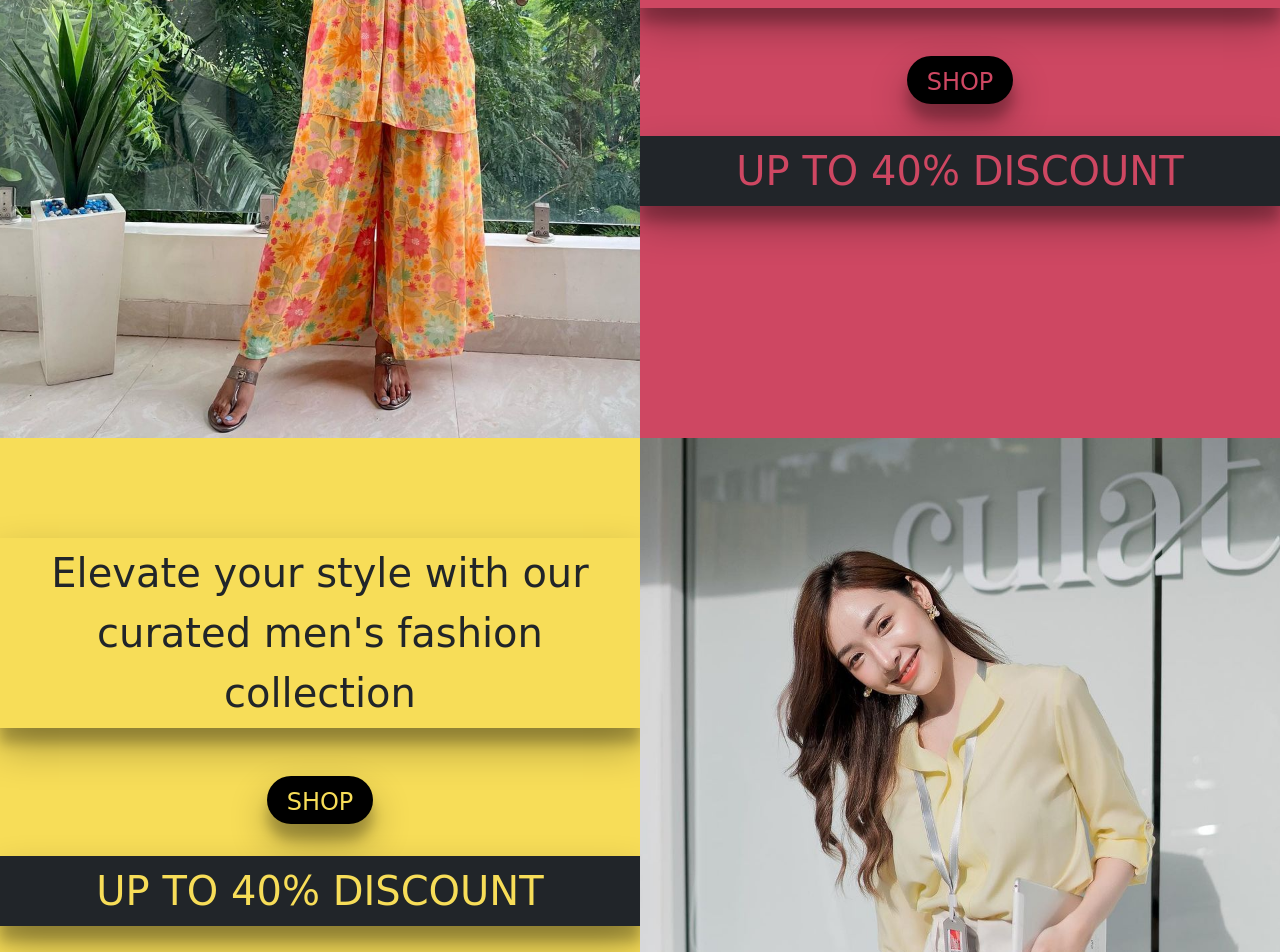
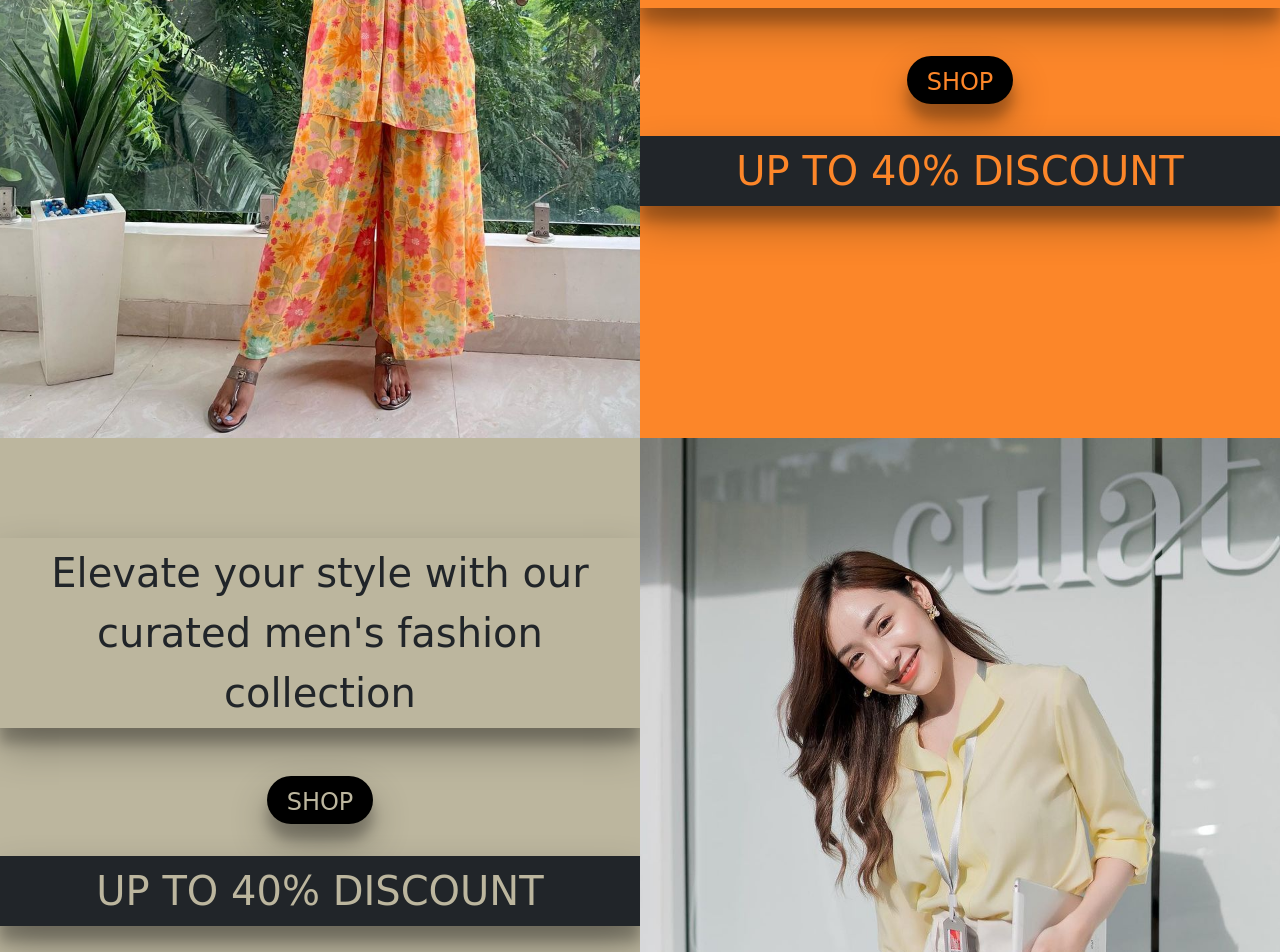
Before and after one commit to kumaragurumkce/Realshopping, a plain HTML site: page women.html in a window 1280 px wide. Shown: the part 420-1372 px from the top of the page. Drawn offline with nearby package versions, Linux system fonts and the light colour scheme; a web font is replaced by a local one.

Commit message:
Add files via upload
kk

```diff
--- a/women.html
+++ b/women.html
@@ -37,7 +37,7 @@
             <a class="nav-link" aria-current="page" href="index.html">Home</a>
           </li>
           <li class="nav-item">
-            <a class="nav-link" href="#ourprod">Our collection</a>
+            <a class="nav-link" href="#product111">Our collection</a>
           </li>
           <li class="nav-item dropdown">
             <a class="nav-link" href="taptoorder.html">
@@ -69,12 +69,12 @@
           <div class="col-xl-6 col-lg-6 col-md-6 col-12  p-0"><img style="height:45rem; width: 100%;object-fit: cover;"
               src="assets/25.jpg" alt="">
           </div>
-          <div class="col-xl-6 col-lg-6 col-md-6 col-12  p-0" style="background-color:#CE4762;height:45rem;">
+          <div class="col-xl-6 col-lg-6 col-md-6 col-12  p-0" style="background-color:rgb(252,134,41);height:45rem;">
             <div class="text-center fs-1">Elevate your style with our curated men's fashion
               collection</div>
             <div class="text-center col-lg-2 mx-auto  col-md-3 fs-4 rounded-pill p-1 pt-2"
-              style="margin-top: 3rem; color:#CE4762;background-color: black;">SHOP</div>
-            <div class="offer1 text-center fs-1" style=" margin-top: 2rem; background-color:#212529; color:#CE4762;">UP
+              style="margin-top: 3rem; color:rgb(252,134,41);background-color: black;">SHOP</div>
+            <div class="offer1 text-center fs-1" style=" margin-top: 2rem; background-color:#212529; color:rgb(252,134,41);">UP
               TO 40% DISCOUNT</div>
           </div>
         </div>
@@ -83,12 +83,12 @@
     <section id="main1">
       <div class="container-fluid">
         <div class="row">
-          <div class="col-xl-6 col-lg-6 col-md-6 col-12  p-0" style="background-color:#F7DD58; height:45rem;">
+          <div class="col-xl-6 col-lg-6 col-md-6 col-12  p-0" style="background-color:rgb(188,182,158); height:45rem;">
             <div class="text-center fs-1">Elevate your style with our curated men's fashion
               collection</div>
             <div class="text-center col-lg-2 mx-auto  col-md-3 fs-4 rounded-pill p-1 pt-2"
-              style="margin-top: 3rem; color:#F7DD58;background-color: black;">SHOP</div>
-            <div class="offer1 text-center fs-1" style=" margin-top: 2rem; background-color:#212529; color:#F7DD58;">UP
+              style="margin-top: 3rem; color:rgb(188,182,158);background-color: black;">SHOP</div>
+            <div class="offer1 text-center fs-1" style=" margin-top: 2rem; background-color:#212529; color:rgb(188,182,158);">UP
               TO 40% DISCOUNT</div>
           </div>
           <div class="col-xl-6 col-lg-6 col-md-6 col-12  p-0"><img style="width: 100%;height:45rem;object-fit: cover;"
```
Also changed, not shown: brand.html (+1 -1 lines), index.html (+3 -3 lines), kids.html (+1 -1 lines), men.html (+1 -1 lines), trend.html (+1 -1 lines).
